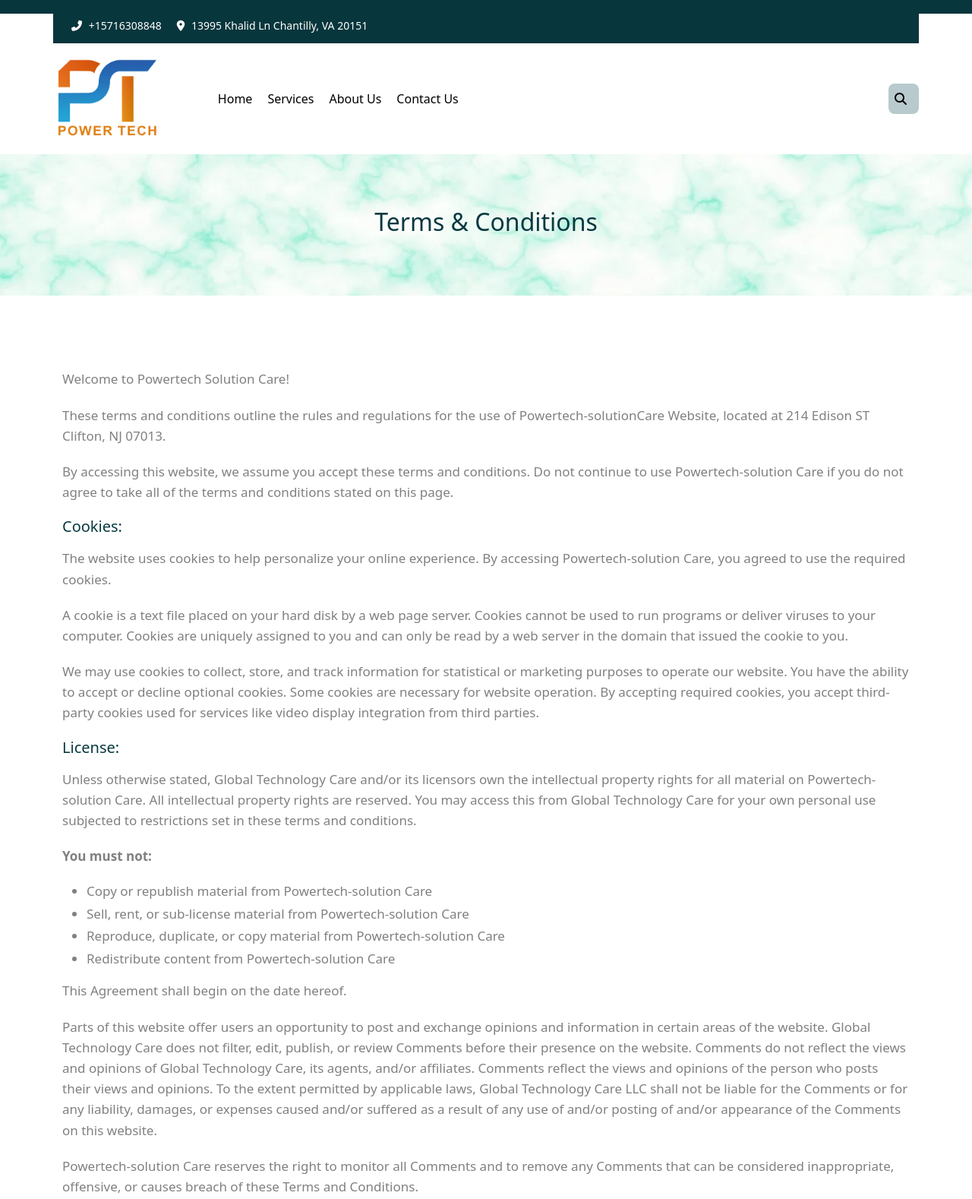
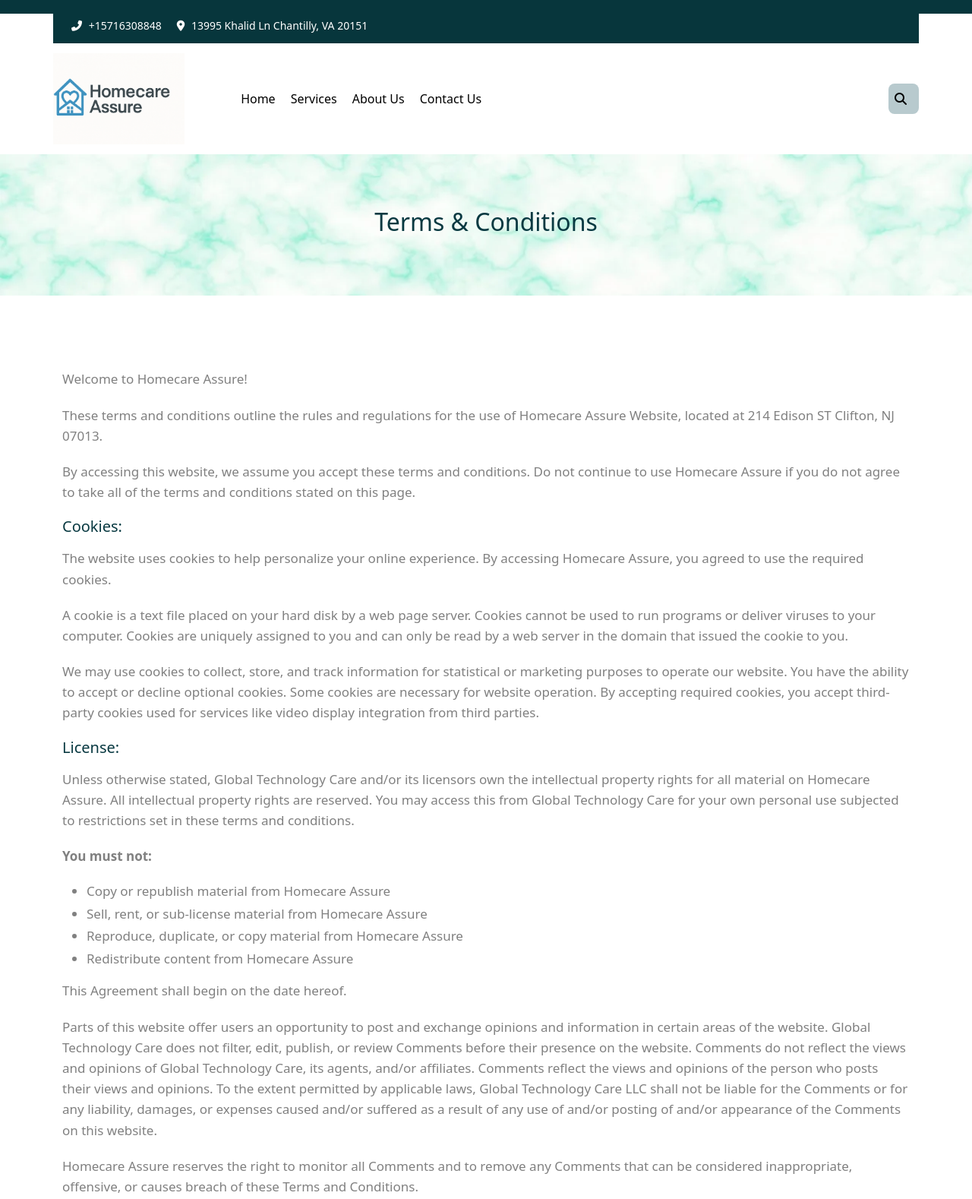
Before and after one commit to ZaidAhmed786/power-solution, a plain HTML site: page trems.html in a window 1280 px wide. Shown: the top 1578 px of the page at 76% size. Drawn offline with nearby package versions, Linux system fonts and the light colour scheme.

Commit message:
add logo

```diff
--- a/trems.html
+++ b/trems.html
@@ -5,7 +5,7 @@
 <head>
   <meta charset="UTF-8">
   <meta name="viewport" content="width=device-width, initial-scale=1">
-  <title>Power Tech Header - trems & condition</title>
+  <title>Homecare Assure Header - trems & condition</title>
   <link rel="stylesheet" href="css/style.css">
   <link rel="stylesheet" href="css/privacy.css">
   <!-- Bootstrap CSS -->
@@ -42,7 +42,7 @@
 
       <!-- Logo -->
       <a class="navbar-brand" href="#">
-        <img src="./images/LOGO-01-copy-1.webp" alt="Power Tech Logo">
+        <img src="./images/HomecareAssure Logo Design.png" alt="Homecare Assure Logo">
       </a>
 
       <!-- Toggle Button -->
@@ -82,35 +82,35 @@
 
 
   <div class="container my-5 py-5">
-    <p class="section-content">Welcome to Powertech Solution Care!</p>
+    <p class="section-content">Welcome to Homecare Assure!</p>
 
-    <p class="section-content">These terms and conditions outline the rules and regulations for the use of Powertech-solutionCare Website, located at 214 Edison ST Clifton, NJ 07013.</p>
+    <p class="section-content">These terms and conditions outline the rules and regulations for the use of Homecare Assure Website, located at 214 Edison ST Clifton, NJ 07013.</p>
 
-    <p class="section-content">By accessing this website, we assume you accept these terms and conditions. Do not continue to use Powertech-solution Care if you do not agree to take all of the terms and conditions stated on this page.</p>
+    <p class="section-content">By accessing this website, we assume you accept these terms and conditions. Do not continue to use Homecare Assure if you do not agree to take all of the terms and conditions stated on this page.</p>
 
     <h5 class="my-3" style="color: #083941;" >Cookies:</h5>
-    <p class="section-content">The website uses cookies to help personalize your online experience. By accessing Powertech-solution Care, you agreed to use the required cookies.</p>
+    <p class="section-content">The website uses cookies to help personalize your online experience. By accessing Homecare Assure, you agreed to use the required cookies.</p>
 
     <p class="section-content">A cookie is a text file placed on your hard disk by a web page server. Cookies cannot be used to run programs or deliver viruses to your computer. Cookies are uniquely assigned to you and can only be read by a web server in the domain that issued the cookie to you.</p>
 
     <p class="section-content">We may use cookies to collect, store, and track information for statistical or marketing purposes to operate our website. You have the ability to accept or decline optional cookies. Some cookies are necessary for website operation. By accepting required cookies, you accept third-party cookies used for services like video display integration from third parties.</p>
 
     <h5 class="my-3" style="color: #083941;" >License:</h5>
-    <p class="section-content">Unless otherwise stated, Global Technology Care and/or its licensors own the intellectual property rights for all material on Powertech-solution Care. All intellectual property rights are reserved. You may access this from Global Technology Care for your own personal use subjected to restrictions set in these terms and conditions.</p>
+    <p class="section-content">Unless otherwise stated, Global Technology Care and/or its licensors own the intellectual property rights for all material on Homecare Assure. All intellectual property rights are reserved. You may access this from Global Technology Care for your own personal use subjected to restrictions set in these terms and conditions.</p>
 
     <p class="section-content"><strong>You must not:</strong></p>
     <ul>
-        <li class="my-1">Copy or republish material from Powertech-solution Care</li>
-        <li class="my-1">Sell, rent, or sub-license material from Powertech-solution Care</li>
-        <li class="my-1">Reproduce, duplicate, or copy material from Powertech-solution Care</li>
-        <li class="my-1">Redistribute content from Powertech-solution Care</li>
+        <li class="my-1">Copy or republish material from Homecare Assure</li>
+        <li class="my-1">Sell, rent, or sub-license material from Homecare Assure</li>
+        <li class="my-1">Reproduce, duplicate, or copy material from Homecare Assure</li>
+        <li class="my-1">Redistribute content from Homecare Assure</li>
     </ul>
 
     <p class="section-content">This Agreement shall begin on the date hereof.</p>
 
     <p class="section-content">Parts of this website offer users an opportunity to post and exchange opinions and information in certain areas of the website. Global Technology Care does not filter, edit, publish, or review Comments before their presence on the website. Comments do not reflect the views and opinions of Global Technology Care, its agents, and/or affiliates. Comments reflect the views and opinions of the person who posts their views and opinions. To the extent permitted by applicable laws, Global Technology Care LLC shall not be liable for the Comments or for any liability, damages, or expenses caused and/or suffered as a result of any use of and/or posting of and/or appearance of the Comments on this website.</p>
 
-    <p class="section-content">Powertech-solution Care reserves the right to monitor all Comments and to remove any Comments that can be considered inappropriate, offensive, or causes breach of these Terms and Conditions.</p>
+    <p class="section-content">Homecare Assure reserves the right to monitor all Comments and to remove any Comments that can be considered inappropriate, offensive, or causes breach of these Terms and Conditions.</p>
 
     <p class="section-content"><strong>You warrant and represent that:</strong></p>
     <ul>
@@ -120,7 +120,7 @@
         <li class="my-1">The Comments will not be used to solicit or promote business or custom or present commercial activities or unlawful activity.</li>
     </ul>
 
-    <p class="section-content">You hereby grant Powertech-solution Care a non-exclusive license to use, reproduce, edit and authorize others to use, reproduce, and edit any of your Comments in any and all forms, formats, or media.</p>
+    <p class="section-content">You hereby grant Homecare Assure a non-exclusive license to use, reproduce, edit and authorize others to use, reproduce, and edit any of your Comments in any and all forms, formats, or media.</p>
 
     <h5 class="my-3" style="color: #083941;" >Hyperlinking to our Content:</h5>
 
@@ -158,7 +158,7 @@
         <li class="my-1">By use of any other description of our Website being linked to that makes sense within the context and format of content on the linking party’s site.</li>
     </ul>
 
-    <p class="section-content">No use of Powertech-solution LLC logo or other artwork will be allowed for linking absent a trademark license agreement.</p>
+    <p class="section-content">No use of Homecare Assuretech-solution LLC logo or other artwork will be allowed for linking absent a trademark license agreement.</p>
 
     <h5 class="my-3" style="color: #083941;" >Content Liability:</h5>
     <p class="section-content">We shall not be held responsible for any content that appears on your Website. You agree to protect and defend us against all claims that are raised on your Website. No link(s) should appear on any Website that may be interpreted as libelous, obscene, or criminal, or which infringes, otherwise violates, or advocates the infringement or other violation of any third party rights.</p>
@@ -189,7 +189,7 @@
 
       <div class="row g-4">
         <div class="col-md-3">
-          <img src="./images/LOGO-01-copy-1.webp" alt="Logo" class="img-fluid mb-3" style="max-width: 220px;">
+          <img src="./images/HomecareAssure Logo Design.png" alt="Logo" class="img-fluid mb-3" style="max-width: 220px;">
           <p class="section-content">Comprehensive is designed to protect your essential appliances from unexpected breakdowns, ensuring reliable coverage, hassle-free repairs, and complete peace of mind.</p>
         </div>
         <div class="col-md-3">
@@ -221,7 +221,7 @@
           <hr  style="width:50px; color: #20BC74; height: 5px; ">
 
           <p class="section-content"><strong>Phone</strong><br>+1 571 630 8848</p>
-          <p class="section-content"><strong>Email</strong><br>info@powertech-solution.com</p>
+          <p class="section-content"><strong>Email</strong><br>info@Homecare Assuretech-solution.com</p>
           <p class="section-content"><strong>Address</strong><br>13995 Khalid Ln Chantilly, VA 20151.</p>
           <div class="payment-icons mt-3">
             <img src="./images/buttons-popular-payment-systems-masetcard-visa-apple-pay-google-website-rectangular-rounded-edges-vector-220153006-removebg-preview.webp" alt="Discover">
@@ -233,7 +233,7 @@
       <div class="divider"></div>
 
       <div class="text-center">
-        <p class="section-content">Copyright <span class="highlight">power tech</span> © 2025 All Rights Reserved</p>
+        <p class="section-content">Copyright <span class="highlight">Homecare Assure</span> © 2025 All Rights Reserved</p>
       </div>
     </div>
   </footer>
```
Also changed, not shown: about.html (+5 -5 lines), contact.html (+6 -6 lines), index.html (+5 -5 lines), privacy.html (+10 -10 lines), refund.html (+5 -5 lines), services.html (+5 -5 lines), images/HomecareAssure Logo Design.png (added), 1 other file.
